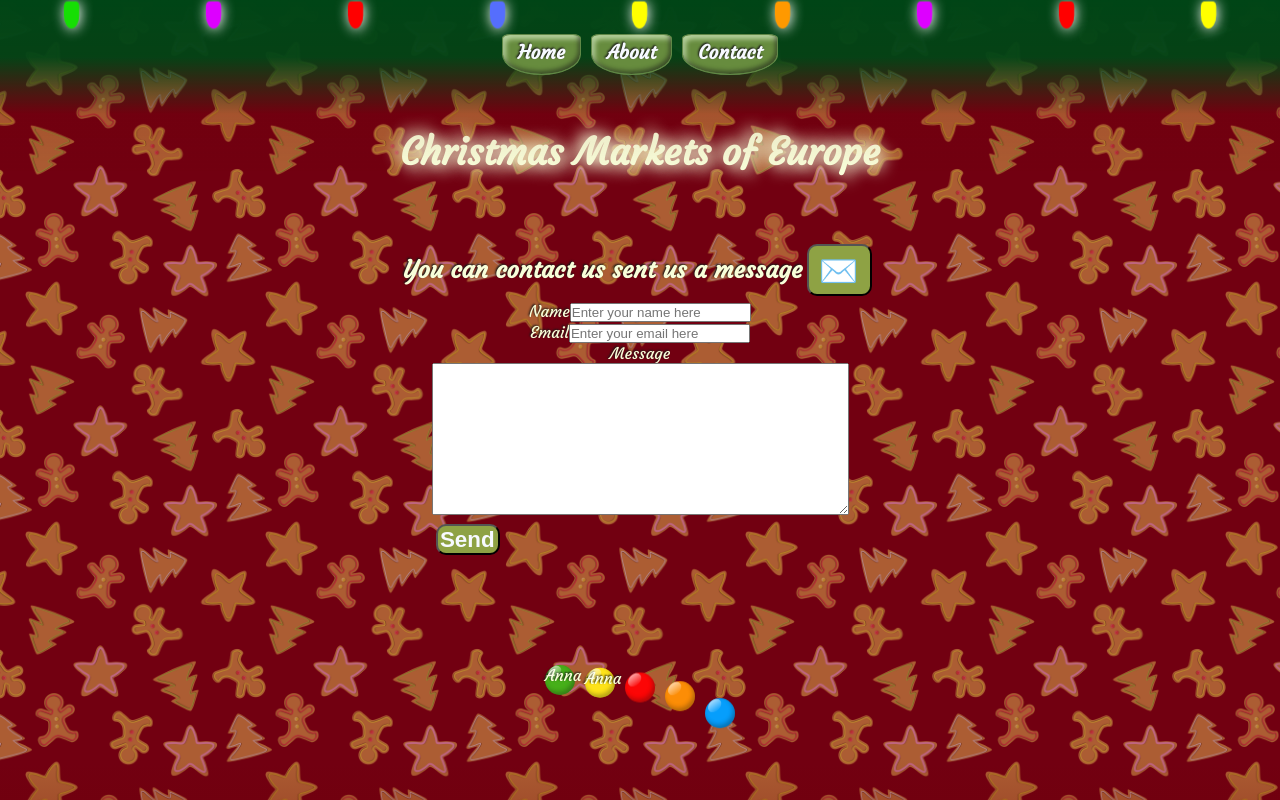
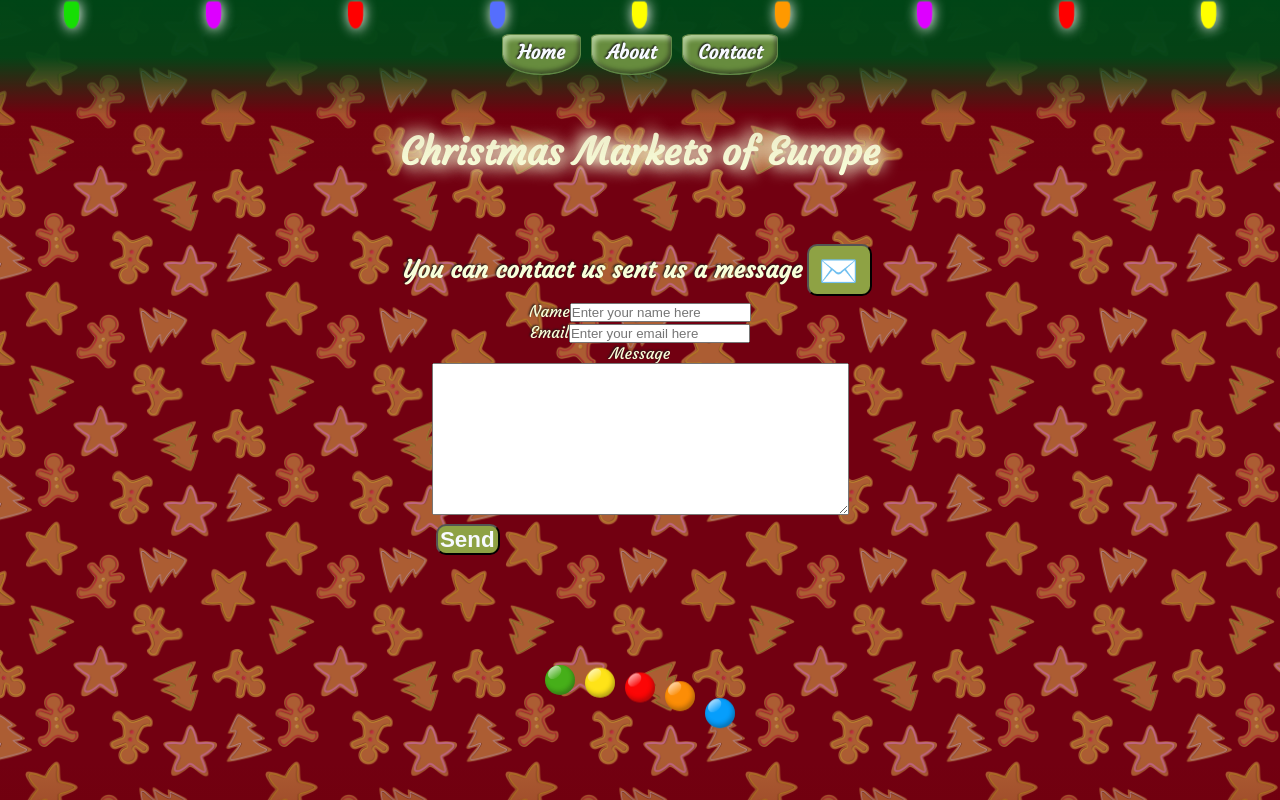
Before and after one commit to cc8carat/Christmas-Market, a React (Create React App) app: page /Contact in a window 1280 px wide. Shown: the top 800 px of the page. Built offline with nearby package versions, Linux system fonts and the light colour scheme; no server answers.

Commit message:
Update Contact.js

```diff
--- a/src/components/Contact.js
+++ b/src/components/Contact.js
@@ -28,8 +28,8 @@ const Contact = () => {
         </form>
       </div>
       <div className="bouncer">
-        <div>Anna</div>
-        <div>Anna</div>
+        <div></div>
+        <div></div>
         <div></div>
         <div></div>
         <div></div>
```
